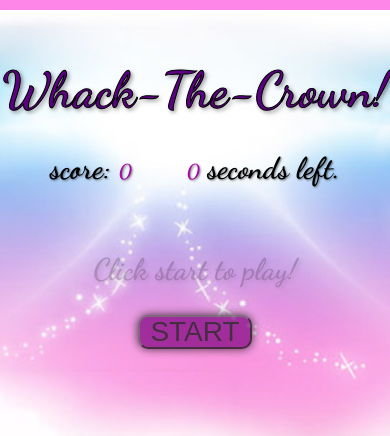
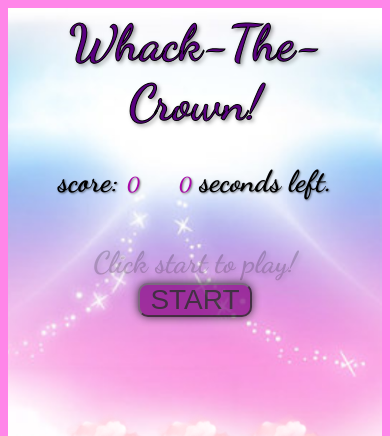
Before and after one commit to vitalgaby/whack-the-crown, a website built with Parcel: page index.html in a window 390 px wide. Shown: the top 436 px of the page. Built offline with nearby package versions, Linux system fonts and the light colour scheme.

Commit message:
updated @media

```diff
--- a/src/styles.css
+++ b/src/styles.css
@@ -12,8 +12,6 @@ body {
   background-position: center;
   background-repeat: no-repeat;
   height: 100vh;
-  margin: 0;
-  padding: 0;
   overflow: hidden;
 }
 
@@ -25,9 +23,9 @@ h1 {
   color: rgb(90, 0, 128);
   -webkit-text-stroke: 1px rgb(0, 0, 0);
   text-shadow: 2px 2px 4px rgba(0, 0, 0, 0.5);
-  margin: 10px 0 0;
   padding-top: 50px;
   border-radius: 3px;
+  margin: 0px;
 }
 
 /** added flashing text */
@@ -203,14 +201,17 @@ h2 {
   h1 {
     font-size: 50px;
     padding-bottom: -4px;
+    padding-top: 5px;
   }
   h2 {
     font-size: 30px;
+    margin-bottom: 0px;
+    margin-top: 5px;
   }
 
   #timer, #score {
     font-size: 20px;
-    padding: 0px 0px;
+    padding: auto;
   }
 
   .button {
```
